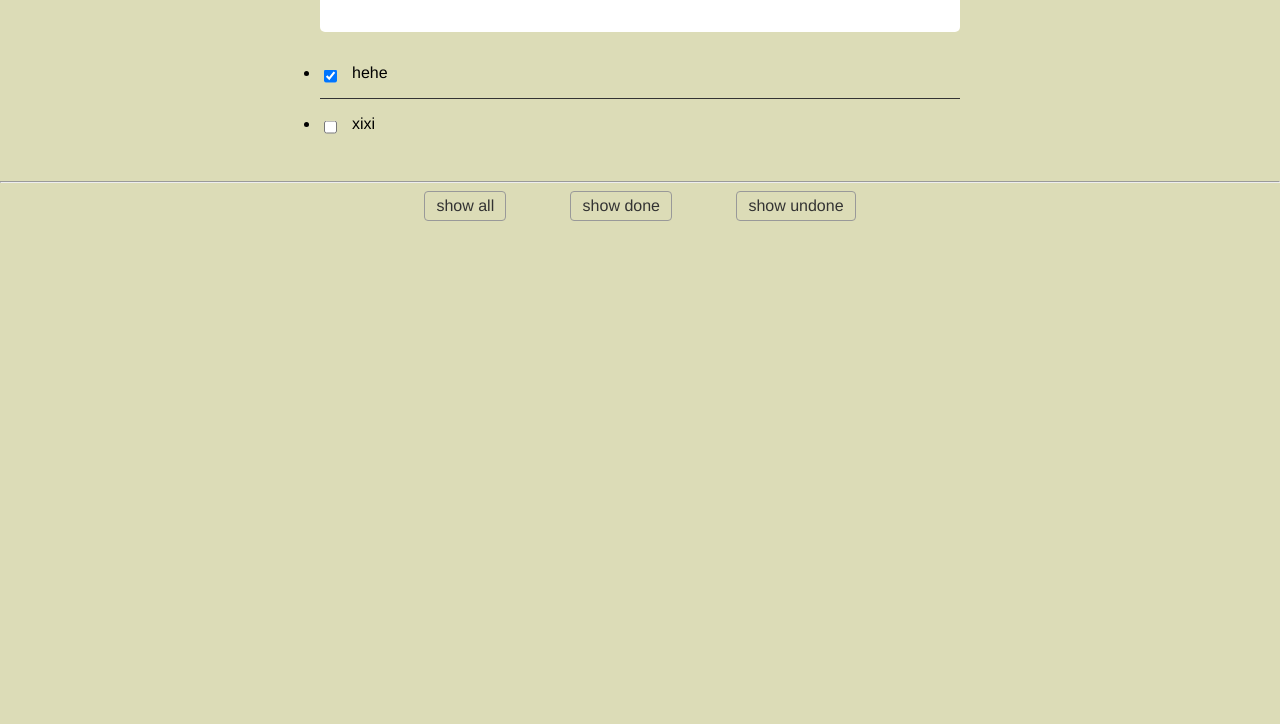
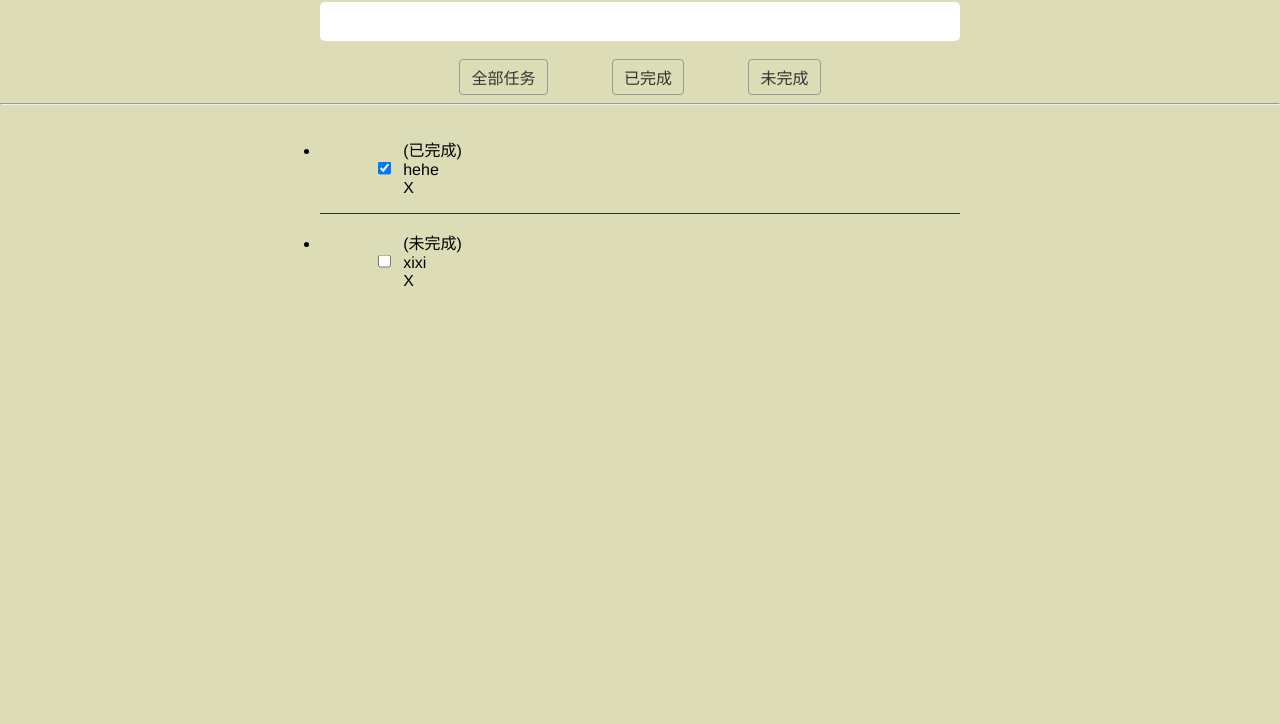
Before and after one commit to chvin/simple-react-redux, a React app: page / in a window 1280 px wide. Shown: the part 76-800 px from the top of the page. Built offline with nearby package versions, Linux system fonts and the light colour scheme.

Commit message:
tdos开发完毕

```diff
--- a/app/App.js
+++ b/app/App.js
@@ -67,63 +67,75 @@ class App extends Component{
 
     switch_visible(e){
         this.setState({
-            visible:e.target.innerHTML
+            visible:e.target.getAttribute('data-type')
         });
     }
 
-    toggle(e){
-        console.log('toggle',e);
+    delete(id){
+        let index  = this.state.todos.findIndex(function(item){
+            return id === item.time;
+        });
+
+        let todos = this.state.todos.slice();
+
+        todos.splice(index,1);
+
+        this.setState({
+            todos:todos
+        });
+    }
+
+    toggle(id){
+        let index  = this.state.todos.findIndex(function(item){
+            return id === item.time;
+        });
+
+        let todos = this.state.todos.slice();
+
+        let item = Object.assign({},todos[index]);
+
+        item.complete = !item.complete;
+
+        todos[index] = item;
+
+        this.setState({
+             todos:todos
+        });
+
     }
 
     render(){
-        var _this = this;
-
         return (
-
             <div id="app">
-                <h1>TODOS</h1>
-                <input type="text" value={this.state.newTaskName} onKeyDown={e=>this.addTask(e)} onChange={e=>this.inputTaskName(e)} />
+                <h1>任务列表</h1>
+                <input type="text" value={this.state.newTaskName} onKeyDown={this.addTask.bind(this)} onChange={this.inputTaskName.bind(this)} />
+                <p>
+                    <a href="javascript:;" className={this.state.visible === 'show all'?'active':''} onClick={e=>this.switch_visible(e)} data-type="show all">全部任务</a>
+                    <a href="javascript:;" className={this.state.visible === 'show done'?'active':''} onClick={e=>this.switch_visible(e)} data-type="show done">已完成</a>
+                    <a href="javascript:;" className={this.state.visible === 'show undone'?'active':''} onClick={e=>this.switch_visible(e)} data-type="show undone">未完成</a>
+                </p>
+                <hr/>
                 <ul>
                     {
-
-                        this.state.todos.map(function(item){
-                            if(_this.state.visible === 'show all'){
-                                return <Li onClick={e=>this.toggle(e)} key={item.time} complete={item.complete} label={item.label} />
+                        this.state.todos.map((item)=>{
+                            let li = <Li toggle={this.toggle.bind(this)} delete={this.delete.bind(this)} key={item.time} {...item} />;
+                            if(this.state.visible === 'show all'){
+                                return li;
                             }
 
-                            if(_this.state.visible === 'show done' && item.complete) {
-                                return <Li onClick={e=>this.toggle(e)} key={item.time} complete={item.complete} label={item.label} />
+                            if(this.state.visible === 'show done' && item.complete) {
+                                return li;
                             }
 
-                            if(_this.state.visible === 'show undone' && !item.complete) {
-                                return <Li onClick={e=>this.toggle(e)} key={item.time} complete={item.complete} label={item.label} />
+                            if(this.state.visible === 'show undone' && !item.complete) {
+                                return li;
                             }
                         })
                     }
                 </ul>
-                <hr/>
-                <p>
-                    <a href="javascript:;" className={this.state.visible === 'show all'?'active':''} onClick={e=>this.switch_visible(e)}>show all</a>
-                    <a href="javascript:;" className={this.state.visible === 'show done'?'active':''} onClick={e=>this.switch_visible(e)}>show done</a>
-                    <a href="javascript:;" className={this.state.visible === 'show undone'?'active':''} onClick={e=>this.switch_visible(e)}>show undone</a>
-                </p>
             </div>
         )
     }
 }
 
 export default App;
-// class Greeter extends Component{
-//     render(){
-//         return(
-//             <div className={styles.root}>
-//                 {config.greetText}
-//             </div>
-//         )
-//     }
-// }
-
-//
-// React.render(<div>
-//
-// </div>,document.getElementById('root'));
--- a/app/Item.js
+++ b/app/Item.js
@@ -1,11 +1,22 @@
 import React,{Component} from 'react';
 
 class Li extends Component{
+    toggle(){
+        this.props.toggle(this.props.time);
+    }
+    delete(e){
+        this.props.delete(this.props.time);
+        e.stopPropagation();
+    }
     render(){
         return (
-            <li className={this.props.complete?'done':''}>
-                <input type="checkbox" checked={this.props.complete?'checked':''} />
-                {this.props.label}
+            <li className={this.props.complete?'done':''} onClick={this.toggle.bind(this)}>
+                <span className="status">({this.props.complete?'已':'未'}完成)</span>
+                <input type="checkbox" checked={this.props.complete?'checked':''} readOnly />
+                <p>
+                    {this.props.label}
+                </p>
+                <span className="delete" onClick={this.delete.bind(this)}>X</span>
             </li>
         )
     }
--- a/app/main.css
+++ b/app/main.css
@@ -31,6 +31,7 @@ input[type=text]{
     padding:.5em;
     box-sizing:border-box;
     border:1px;
+    margin:0 auto 1em;
 }
 a{
     margin:0 2em;
@@ -51,14 +52,22 @@ h1{
 ul{
     width:50%;
     display:block;
-    margin:1em auto 2em;
+    margin:1em auto 1em;
 }
 li{
     border-bottom:1px solid #333;
     position:relative;
     text-align:left;
-    padding:1em 0 1em 2em;
+    padding:1em 0 1em 5.2em;
     cursor:pointer;
+    word-break:break-all;
+}
+
+li .status{
+    position:absolute;
+    top:50%;
+    left:0;
+    transform:translate(0,-50%);
 }
 
 input[type=text]:focus,li:hover,a.active{
@@ -70,8 +79,8 @@ input[type=text]:focus,li:hover,a.active{
 li input[type=checkbox]{
     position:absolute;
     top:50%;
-    left:0;
-    transform:translate(0,-50%);
+    left:54px;
+    transform:translate(0,-65%);
     display:inline-block;
     font-size:30px;
 }
@@ -79,6 +88,20 @@ li.done{
     text-decoration: line-through;
 }
 
+li .delete{
+    position:absolute;
+    right:10px;
+    top:50%;
+    line-height:20px;
+    transform:translate(0,-50%);
+    display:none;
+    transition: all 0s;
+}
+
+li:hover .delete{
+    display:block;
+}
+
 li:last-child{
     border-bottom:none;
 }
--- a/package.json
+++ b/package.json
@@ -4,8 +4,8 @@
   "description": "",
   "main": "index.js",
   "scripts": {
-    "start": "webpack-dev-server --progress",
-    "build": "NODE_ENV=production webpack --config ./webpack.production.config.js --progress"
+    "start": "webpack-dev-server --progress && echo sddss",
+    "build": "rm -rf ./build/* && NODE_ENV=production webpack --config ./webpack.production.config.js --progress && ls ./build"
   },
   "author": "",
   "license": "ISC",
--- a/webpack.production.config.js
+++ b/webpack.production.config.js
@@ -23,7 +23,7 @@ module.exports = {
             },
             {
                 test: /\.css$/,
-                loader: ExtractTextPlugin.extract('style','css?modules!postcss')
+                loader: ExtractTextPlugin.extract('style','css!postcss')
             }
         ]
     },
```
Also changed, not shown: build/index.html, 4 other files.
